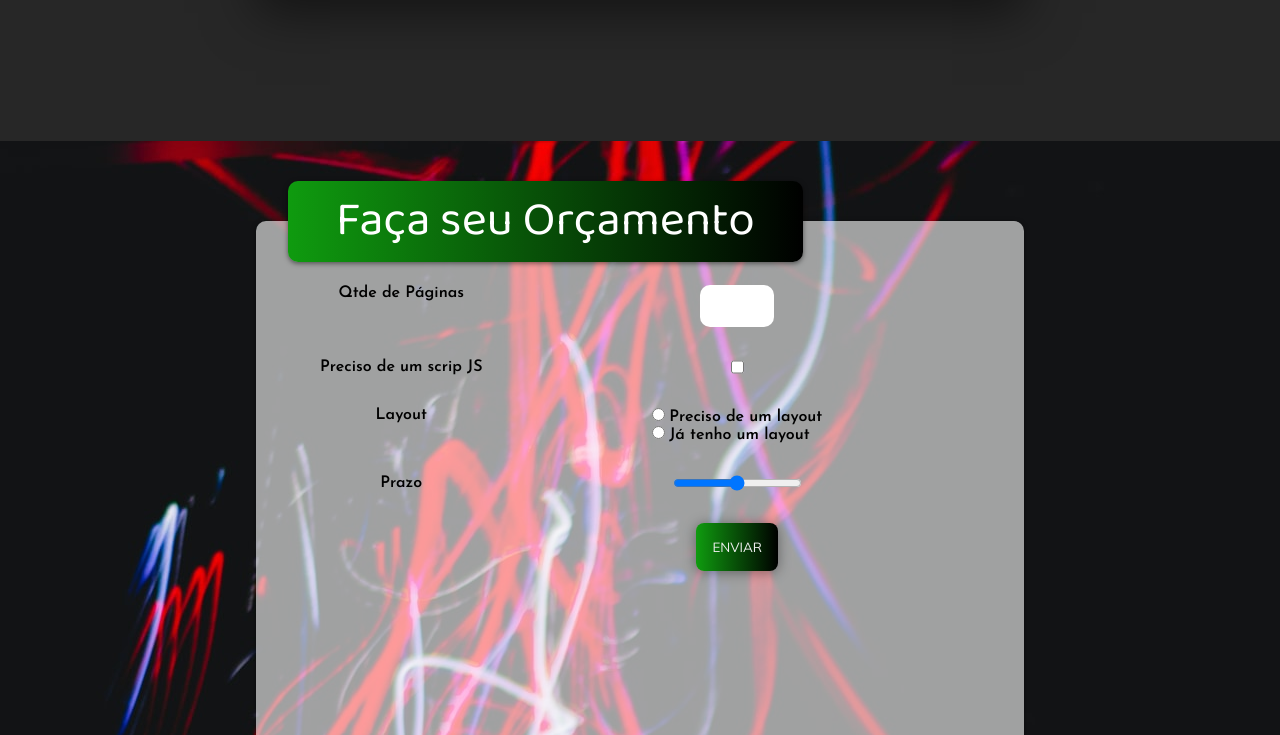
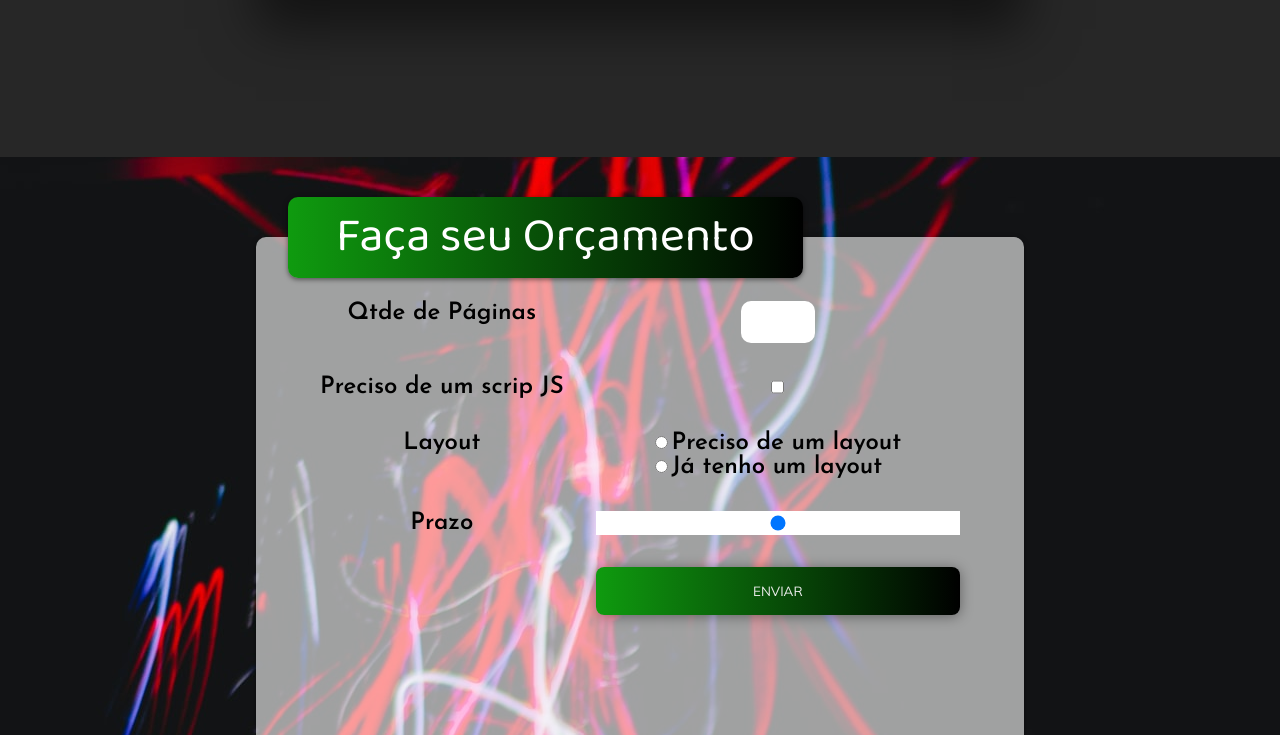
Before and after one commit to fitcoding/Portfolio, a plain HTML site: page default.html in a window 1280 px wide. Shown: the part 2675-3410 px from the top of the page. Drawn offline with Linux system fonts and the light colour scheme.

Commit message:
Update Orçamento
##Ajuste de elementos

```diff
--- a/css/style.css
+++ b/css/style.css
@@ -308,6 +308,7 @@ width: 100%;
 
 .projetos{
     display: flex;
+    margin-bottom: 1rem;
     justify-content: space-evenly;
 }
 .cards{
@@ -526,7 +527,7 @@ width: 100%;
 
   .sessao-orcamento label{
       font-family: var(--font-secundary);
-      font-size: 1.5;
+      font-size: 1.5rem;
       font-weight: bold;
   }
 
@@ -541,8 +542,15 @@ width: 100%;
   }
 
   .btn-orcamento{
+    width: 100%;
     text-transform: uppercase;
     padding: 1rem;
     cursor: pointer;
     grid-column: 2
   }
+
+  .sessao-orcamento input[type="range"]{
+      width: 100%;
+      appearance: inherit;
+      cursor: pointer;
+  }
```
